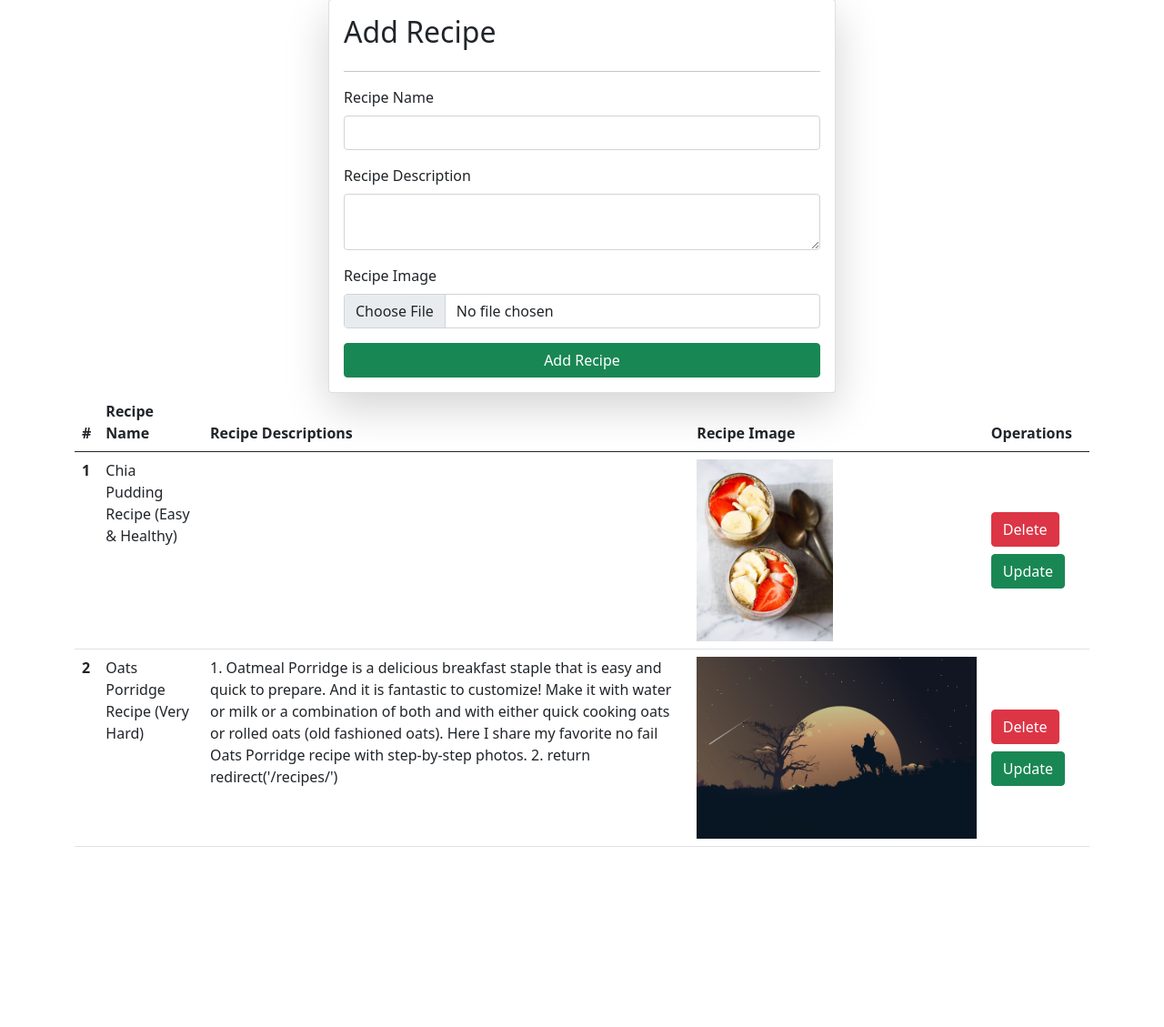
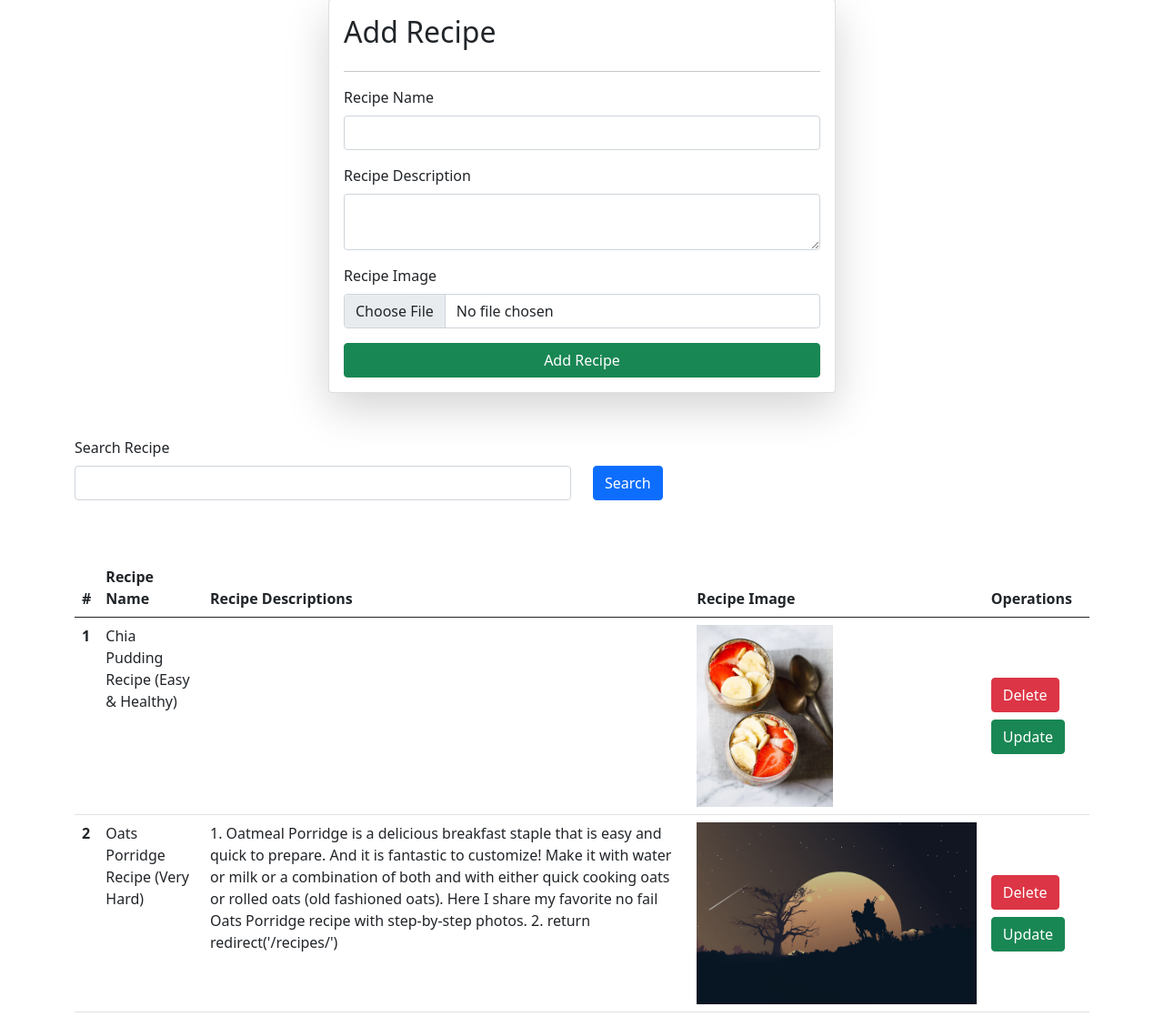
Before and after one commit to Dhruvrana8/firstDjangoProject, a Django app: page /recipes/ in a window 1280 px wide. Shown: the part 49-1178 px from the top of the page at 91% size. Before the commit the page ends 980 px from the top, so only its background shows below. Run offline with Django 4.2, Linux system fonts and the light colour scheme; data comes from the database, SQL or seed files in the repository.

Commit message:
feat: filter API

```diff
--- a/vege/templates/recipes.html
+++ b/vege/templates/recipes.html
@@ -26,7 +26,25 @@
     </div>
     <button type="submit" class="btn btn-success">Add Recipe</button>
   </form>
-  <table class="table">
+
+  <div class="mt-5 align-content-center w-100">
+    <div class="mt-auto col-6"></div>
+    <div class="mb-3">
+      <form>
+        <label for="exampleInputEmail1" class="form-label">Search Recipe</label>
+        <div class="row">
+          <div class="col-lg w-75">
+            <input type="text" name="search" class="form-control" />
+          </div>
+          <div class="col-lg">
+            <button class="btn btn-primary">Search</button>
+          </div>
+        </div>
+      </form>
+    </div>
+  </div>
+
+  <table class="table mt-5">
     <thead>
       <tr>
         <th scope="col">#</th>
--- a/vege/views.py
+++ b/vege/views.py
@@ -22,6 +22,10 @@ def recipes(request):
         print(data)
 
     queryset = Recipe.objects.all()
+
+    if request.GET.get('search'):
+        queryset = queryset.filter(
+            recipe_name__icontains=request.GET.get('search'))
     context = {'recipes': queryset}
 
     return render(request, 'recipes.html', context)
```
